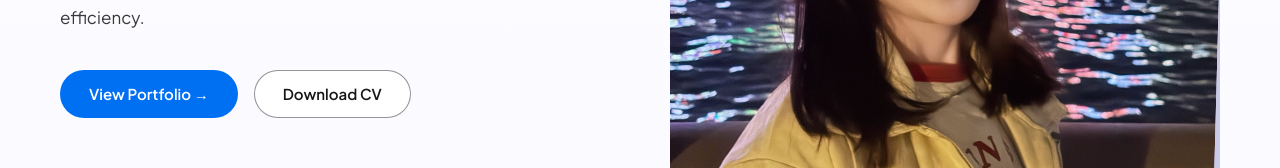
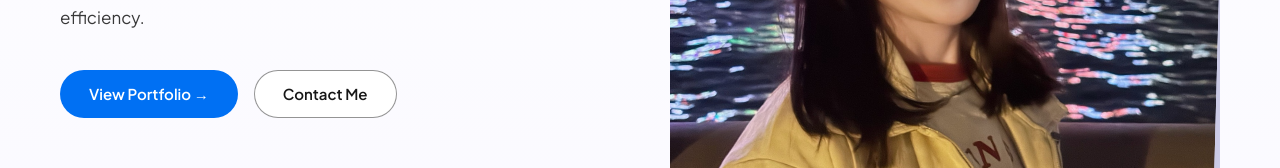
Before and after one commit to thelilywang/lilywang-portfolio, a Next.js app: page / in a window 1280 px wide. Shown: the part 435-603 px from the top of the page. Built offline with nearby package versions, Linux system fonts and the light colour scheme.

Commit message:
feat(home): replace resume download CTA with contact link
Swap the hero "Download CV" button for a "Contact Me" link to /contact,
guiding visitors toward the contact flow instead of a PDF download.

```diff
--- a/messages/en.json
+++ b/messages/en.json
@@ -8,7 +8,7 @@
   },
   "home": {
     "photo_alt": "Profile Photo",
-    "cta_download": "Download CV",
+    "cta_contact": "Contact Me",
     "cta_portfolio": "View Portfolio →",
     "highlights_label": "PROFESSIONAL HIGHLIGHTS",
     "highlights_heading": "What I bring to the table",
--- a/messages/zh-TW.json
+++ b/messages/zh-TW.json
@@ -8,7 +8,7 @@
   },
   "home": {
     "photo_alt": "個人照片",
-    "cta_download": "下載履歷",
+    "cta_contact": "聯絡我",
     "cta_portfolio": "查看作品集 →",
     "highlights_label": "專業亮點",
     "highlights_heading": "我能為你帶來什麼",
--- a/src/app/page.tsx
+++ b/src/app/page.tsx
@@ -33,7 +33,7 @@ export default function Home() {
             <p className={styles.intro}>{personalInfo.intro}</p>
             <div className={styles.ctas}>
               <Link href="/projects" className={styles.primary}>{t('cta_portfolio')}</Link>
-              <a href="https://drive.google.com/uc?export=download&id=1tAVqQN55mZnHIf2LO5sdRodr-9_4yTGk" target="_blank" rel="noopener noreferrer" className={styles.secondary}>{t('cta_download')}</a>
+              <Link href="/contact" className={styles.secondary}>{t('cta_contact')}</Link>
             </div>
           </div>
           <div className={styles.heroPhotoWrap}>
```
